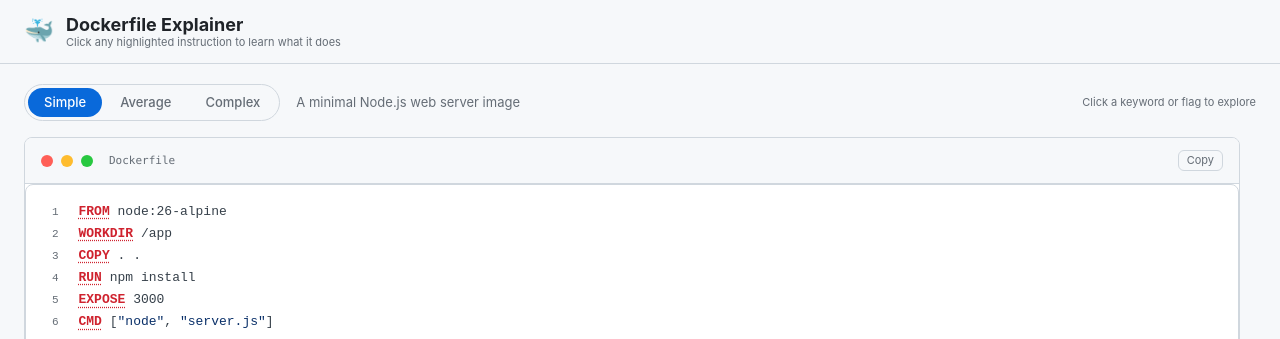
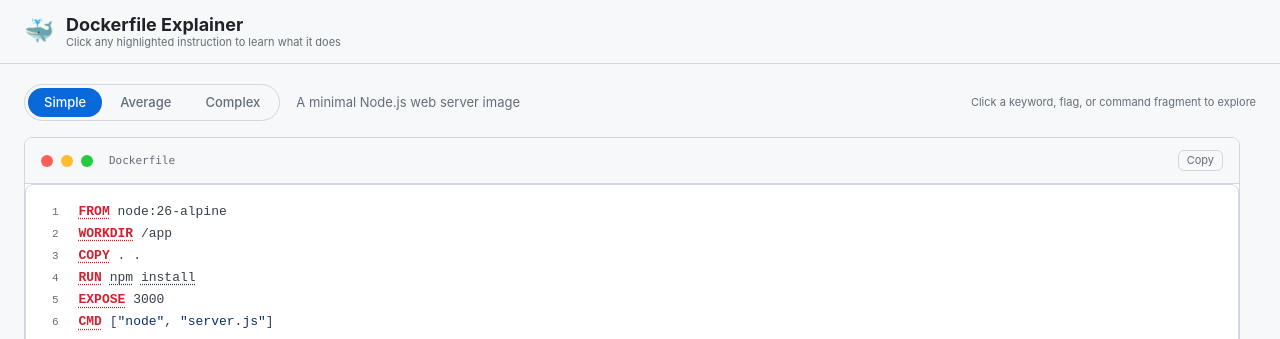
Before and after one commit to abraham/dockerfile-pub, a Preact app in the folder web/: page / in a window 1280 px wide. Shown: the top 339 px of the page. Built offline with nearby package versions, Linux system fonts and the light colour scheme.

Commit message:
feat: make RUN command fragments clickable for explanations

```diff
--- a/web/src/App.jsx
+++ b/web/src/App.jsx
@@ -77,7 +77,7 @@ export function App() {
             <span class={styles.exampleDesc}>{EXAMPLES[activeExample].description}</span>
           </div>
           <span class={styles.hint} aria-live="polite">
-            {isPanelOpen ? '' : 'Click a keyword or flag to explore'}
+            {isPanelOpen ? '' : 'Click a keyword, flag, or command fragment to explore'}
           </span>
         </div>
 
--- a/web/src/components/DockerfileViewer.jsx
+++ b/web/src/components/DockerfileViewer.jsx
@@ -1,5 +1,4 @@
 import { getExplanation } from '../data/explanations';
-import { TOKEN_TYPE } from '../data/tokenizer';
 import styles from './DockerfileViewer.module.css';
 
 /**
@@ -48,9 +47,7 @@ export function DockerfileViewer({ lines, activeTokenId, onTokenClick }) {
  */
 function Token({ token, isActive, onTokenClick }) {
   const explanation = getExplanation(token.explanationKey);
-  const isInteractive =
-    explanation !== null &&
-    (token.type === TOKEN_TYPE.KEYWORD || token.type === TOKEN_TYPE.FLAG);
+  const isInteractive = explanation !== null;
 
   const className = [
     styles.token,
--- a/web/src/data/explanations.js
+++ b/web/src/data/explanations.js
@@ -456,5 +456,53 @@ const EXPLANATIONS = {
  */
 export function getExplanation(key) {
   if (!key) return null;
+  if (key.startsWith('RUN_CHUNK:')) {
+    return buildRunChunkExplanation(key.slice('RUN_CHUNK:'.length));
+  }
   return EXPLANATIONS[key] ?? null;
 }
+
+function buildRunChunkExplanation(chunk) {
+  if (!chunk) return null;
+
+  if (isRunControlOperator(chunk)) {
+    return {
+      title: chunk,
+      short: 'Shell control operator used to chain commands in RUN.',
+      details:
+        `"${chunk}" controls how shell commands flow inside RUN.\n\n` +
+        'Use these operators to combine related steps in one layer. For example, "&&" only runs ' +
+        'the next command if the previous one succeeds.',
+      syntax: `RUN command ${chunk} command`,
+      links: [{ label: 'RUN reference', url: 'https://docs.docker.com/reference/dockerfile/#run' }],
+    };
+  }
+
+  if (chunk.startsWith('-')) {
+    return {
+      title: chunk,
+      short: 'Command-line option passed to the command in RUN.',
+      details:
+        `"${chunk}" is an option argument for the command being run (for example adduser/addgroup).\n\n` +
+        'Option meanings depend on the tool. Check that tool’s documentation to understand the ' +
+        'exact behavior of this flag.',
+      syntax: `RUN command ${chunk} <value>`,
+      links: [{ label: 'RUN reference', url: 'https://docs.docker.com/reference/dockerfile/#run' }],
+    };
+  }
+
+  return {
+    title: chunk,
+    short: 'Part of the shell command executed by RUN.',
+    details:
+      `"${chunk}" is a command or argument in the RUN shell command.\n\n` +
+      'Everything after RUN is executed by the image shell (typically /bin/sh -c). Click other ' +
+      'parts of the line to inspect each command fragment.',
+    syntax: `RUN ${chunk}`,
+    links: [{ label: 'RUN reference', url: 'https://docs.docker.com/reference/dockerfile/#run' }],
+  };
+}
+
+function isRunControlOperator(chunk) {
+  return chunk === '&&' || chunk === '||' || chunk === ';' || chunk === '|';
+}
--- a/web/src/data/tokenizer.js
+++ b/web/src/data/tokenizer.js
@@ -119,14 +119,14 @@ function parseLine(raw, lineIndex) {
       makeToken(`${lineIndex}-${tokenIndex}`, keyword, TOKEN_TYPE.KEYWORD, lineIndex, tokenIndex++, keyword),
     );
 
-    const restTokens = tokenizeArgs(rest, lineIndex, tokenIndex);
+    const restTokens = tokenizeArgs(rest, lineIndex, tokenIndex, keyword);
     tokens.push(...restTokens);
 
     return { lineIndex, raw, type: LINE_TYPE.INSTRUCTION, keyword, tokens };
   }
 
   // Continuation line (indented shell commands, etc.)
-  const contTokens = tokenizeArgs(raw, lineIndex, 0);
+  const contTokens = tokenizeArgs(raw, lineIndex, 0, null);
   return { lineIndex, raw, type: LINE_TYPE.CONTINUATION, keyword: null, tokens: contTokens };
 }
 
@@ -135,9 +135,10 @@ function parseLine(raw, lineIndex) {
  * @param {string} text
  * @param {number} lineIndex
  * @param {number} startIndex
+ * @param {string|null} instructionKeyword
  * @returns {Token[]}
  */
-function tokenizeArgs(text, lineIndex, startIndex) {
+function tokenizeArgs(text, lineIndex, startIndex, instructionKeyword) {
   const tokens = [];
   let idx = startIndex;
   let remaining = text;
@@ -177,10 +178,18 @@ function tokenizeArgs(text, lineIndex, startIndex) {
     // Whitespace or non-special-char text chunk (stops before $, ", ' to allow other patterns)
     const chunkMatch = remaining.match(/^(\s+|[^\s$"']+|\$)/);
     if (chunkMatch) {
+      const chunkText = chunkMatch[1];
       tokens.push(
-        makeToken(`${lineIndex}-${idx}`, chunkMatch[1], TOKEN_TYPE.TEXT, lineIndex, idx++, null),
+        makeToken(
+          `${lineIndex}-${idx}`,
+          chunkText,
+          TOKEN_TYPE.TEXT,
+          lineIndex,
+          idx++,
+          getChunkExplanationKey(chunkText, instructionKeyword),
+        ),
       );
-      remaining = remaining.slice(chunkMatch[1].length);
+      remaining = remaining.slice(chunkText.length);
     } else {
       break;
     }
@@ -189,6 +198,12 @@ function tokenizeArgs(text, lineIndex, startIndex) {
   return tokens;
 }
 
+function getChunkExplanationKey(chunkText, instructionKeyword) {
+  if (instructionKeyword !== 'RUN') return null;
+  if (!chunkText.trim()) return null;
+  return `RUN_CHUNK:${chunkText}`;
+}
+
 /**
  * Factory helper to create a Token object.
  */
```
Also changed, not shown: 2 other files (tests, documents, lock files or other folders).
